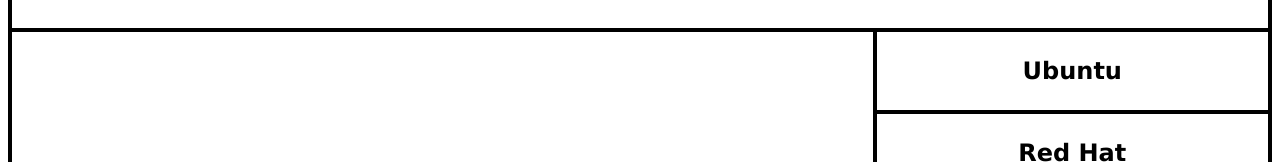
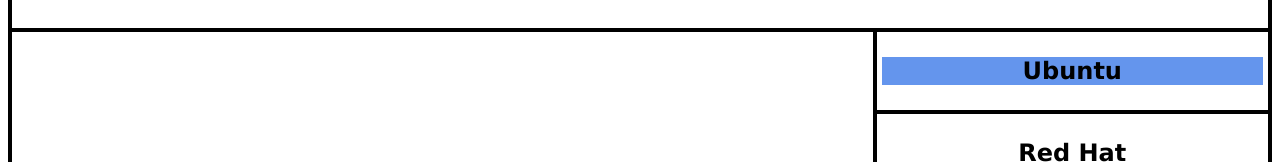
Before and after one commit to ThaynaPontes/senac-tati, a plain HTML site: page Index.html in a window 1280 px wide. Shown: the part 141-303 px from the top of the page. Drawn offline with Linux system fonts and the light colour scheme.

Commit message:
Add files via upload

```diff
--- a/Index.html
+++ b/Index.html
@@ -33,7 +33,7 @@
                     <img src="img/ubuntu.png" alt="Ubuntu">
                 </td>
                 <td>
-                    <h2>Ubuntu</h2>
+                    <h2 class="rodape">Ubuntu</h2>
                 </td>
             </tr>
             <tr>
```
